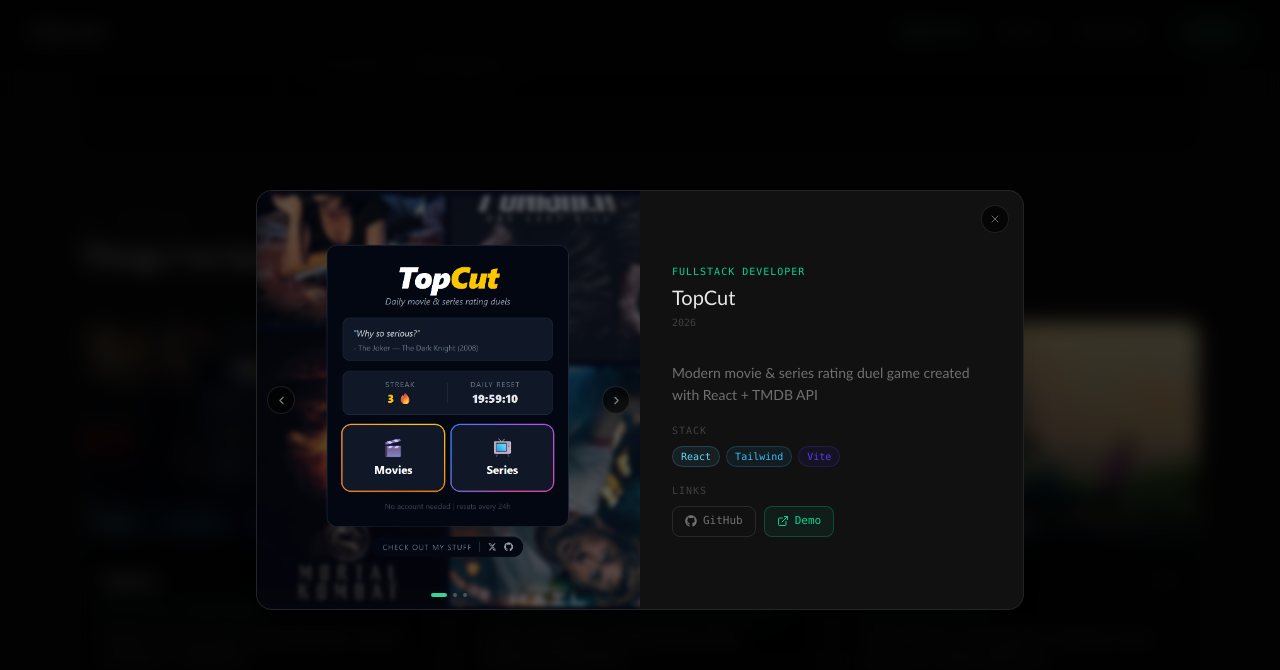
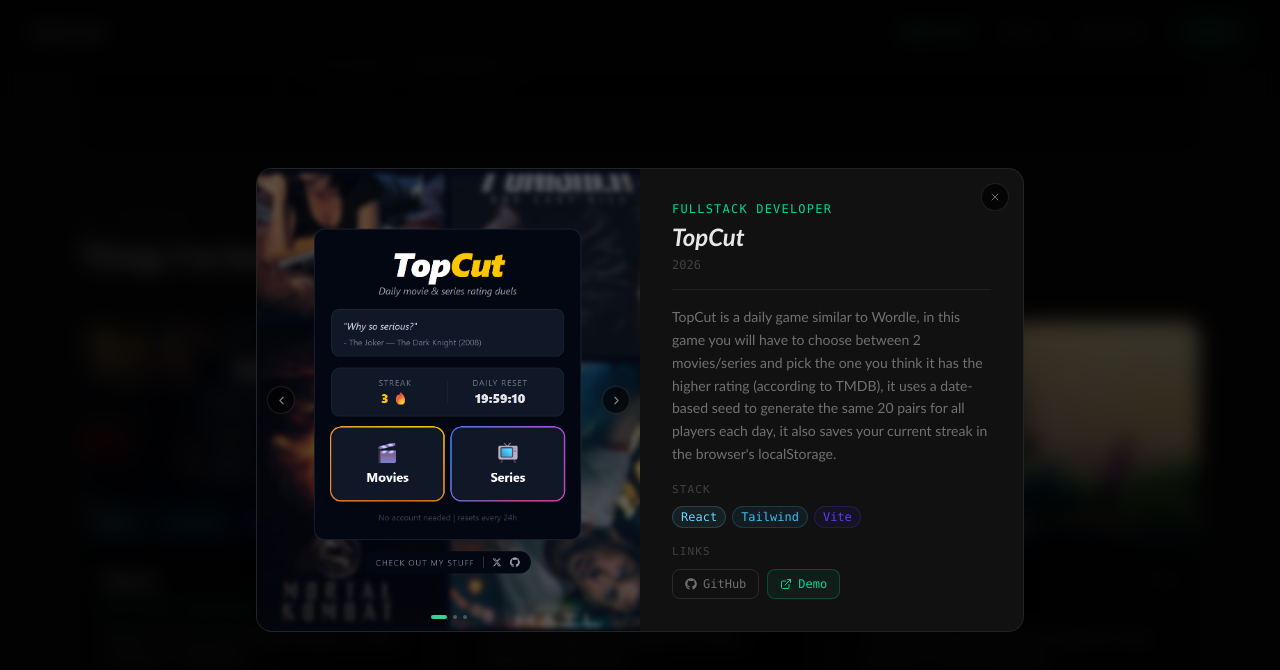
Before and after one commit to Peltre/devPortfolio, a React (Vite) app: page / in a window 1280 px wide. Both pictures are taken after a click on the element 258 px from the left and 1687 px from the top of the page. Shown: the part 1181-1851 px from the top of the page. Built offline with nearby package versions, Linux system fonts and the light colour scheme.

Commit message:
Update ProjectModal text sizes & other ui minor elements

```diff
--- a/src/components/ProjectModal.jsx
+++ b/src/components/ProjectModal.jsx
@@ -138,21 +138,21 @@
 
                     {/* Header */}
                     <div>
-                        <p className="font-mono text-[10px] uppercase tracking-widest text-emerald-400 mb-1">
+                        <p className="font-mono text-xs uppercase tracking-widest text-emerald-400 mb-1">
                             {project.role}
                         </p>
-                        <h2 className="text-xl font-light text-white/90">{project.title}</h2>
-                        <p className="font-mono text-[10px] text-white/20 mt-1">{project.date}</p>
+                        <h2 className="text-2xl font-bold italic text-white/90">{project.title}</h2>
+                        <p className="font-mono text-xs text-white/20 mt-1">{project.date}</p>
                     </div>
 
-                    <hr className="border-none border-t border-white/6" />
+                    <hr className="border-t border-white/6" />
 
                     {/* Description */}
-                    <p className="text-sm text-white/40 leading-relaxed">{project.description}</p>
+                    <p className="text-sm text-white/40 leading-relaxed">{project.longDescription}</p>
 
                     {/* Tags */}
                     <div>
-                        <p className="font-mono text-[10px] uppercase tracking-widest text-white/20 mb-2">
+                        <p className="font-mono text-[11px] uppercase tracking-widest text-white/20 mb-2">
                             Stack
                         </p>
                         <div className="flex flex-wrap gap-1.5">
@@ -161,7 +161,7 @@
                                 return (
                                     <span
                                         key={tag}
-                                        className="text-[10px] font-mono px-2 py-0.5 rounded-full border"
+                                        className="text-xs font-mono px-2 py-0.5 rounded-full border"
                                         style={{
                                             color,
                                             background: `${color}12`,
@@ -178,7 +178,7 @@
                     {/* Links - only if they exist within the project */}
                     {(project.github || project.demo) && (
                         <div>
-                            <p className="font-mono text-[10px] uppercase tracking-widest text-white/20 mb-2">
+                            <p className="font-mono text-[11px] uppercase tracking-widest text-white/20 mb-2">
                                 Links
                             </p>
                             <div className="flex gap-2">
@@ -187,7 +187,7 @@
                                         href={project.github}
                                         target="_blank"
                                         rel="noopener noreferrer"
-                                        className="flex items-center gap-1.5 text-[11px] font-mono px-3 py-1.5 rounded-lg border border-white/10 text-white/40 hover:text-white/80 hover:border-white/25 transition-all"
+                                        className="flex items-center gap-1.5 text-xs font-mono px-3 py-1.5 rounded-lg border border-white/10 text-white/40 hover:text-white/80 hover:border-white/25 transition-all"
                                     >
                                         <FaGithub size={12} /> GitHub
                                     </a>
@@ -197,7 +197,7 @@
                                         href={project.demo}
                                         target="_blank"
                                         rel="noopener noreferrer"
-                                        className="flex items-center gap-1.5 text-[11px] font-mono px-3 py-1.5 rounded-lg border border-emerald-400/25 text-emerald-400 bg-emerald-400/6 hover:bg-emerald-400/12 transition-all"
+                                        className="flex items-center gap-1.5 text-xs font-mono px-3 py-1.5 rounded-lg border border-emerald-400/25 text-emerald-400 bg-emerald-400/6 hover:bg-emerald-400/12 transition-all"
                                     >
                                         <ExternalLink size={12} /> Demo
                                     </a>
```
